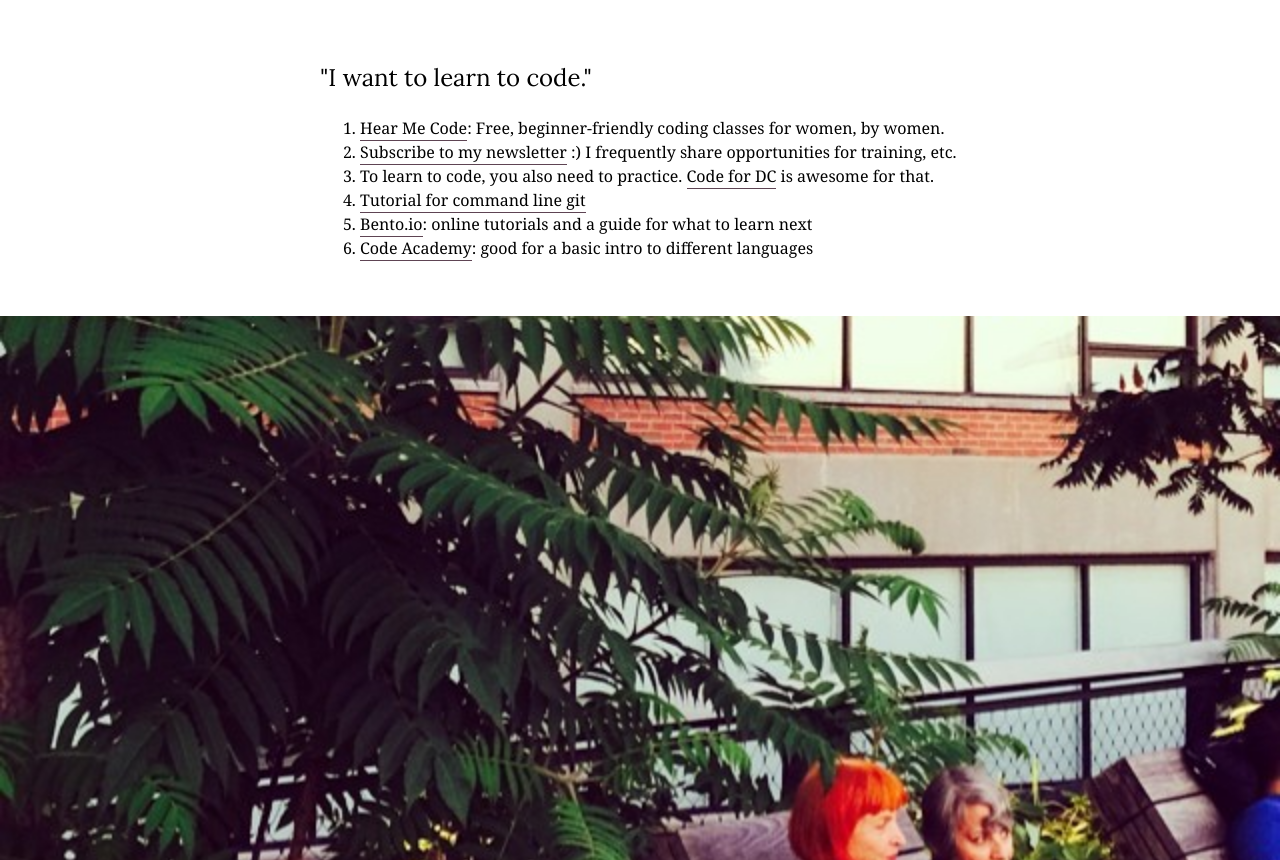
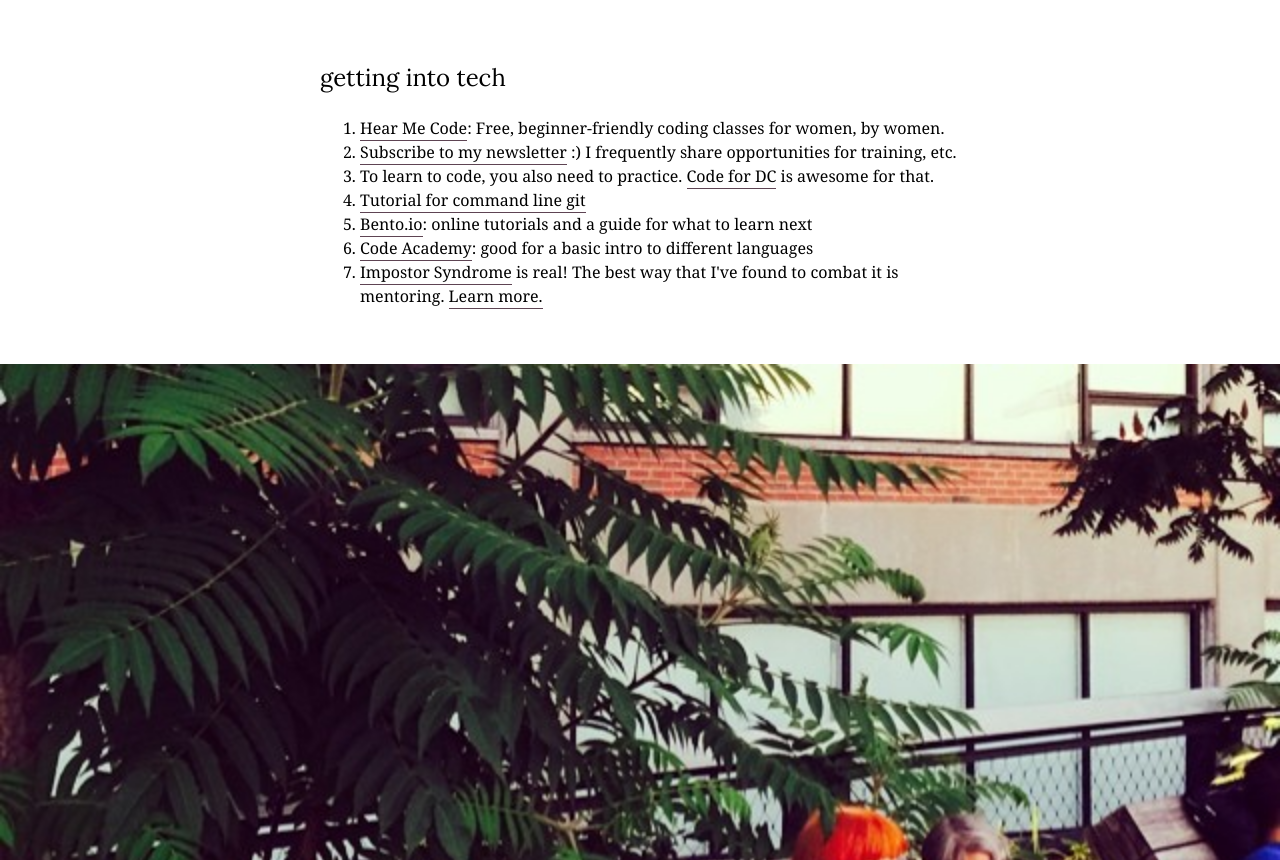
Before and after one commit to leahbannon/final-project, a plain HTML site: page index.html in a window 1280 px wide. Shown: the part 2562-3422 px from the top of the page. Drawn offline with nearby package versions, Linux system fonts and the light colour scheme.

Commit message:
adding impostor syndrome link

```diff
--- a/index.html
+++ b/index.html
@@ -82,7 +82,7 @@
 </section>
 <section class="module content">
   <div class="parallax-advice">
-  <h2>"I want to learn to code."</h2>
+  <h2>getting into tech</h2>
   <ol>
     <li><a href="http://hearmecode.org">Hear Me Code</a>: Free, beginner-friendly coding classes for women, by women.</li>
     <li><a href="http://techladyhackathon.org/newsletter">Subscribe to my newsletter</a> :) I frequently share opportunities for training, etc.</li>
@@ -90,6 +90,7 @@
   <li><a href="https://github.com/codefordc/guides/blob/master/learn-github/learn-github-osx.md">Tutorial for command line git</a></li>
   <li><a href="http://www.bento.io/">Bento.io</a>: online tutorials and a guide for what to learn next</li>
   <li><a href="http://codeacademy.com">Code Academy</a>: good for a basic intro to different languages</li>
+  <li><a href="http://geekfeminism.wikia.com/wiki/Impostor_syndrome">Impostor Syndrome</a> is real! The best way that I've found to combat it is mentoring. <a href="http://geekfeminism.wikia.com/wiki/Impostor_syndrome">Learn more.</a></li>
   </ol>
 </div>
 </section>
```
